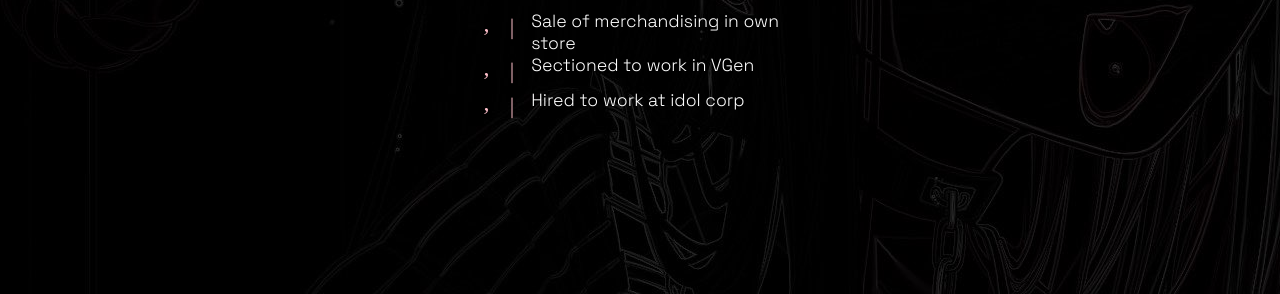
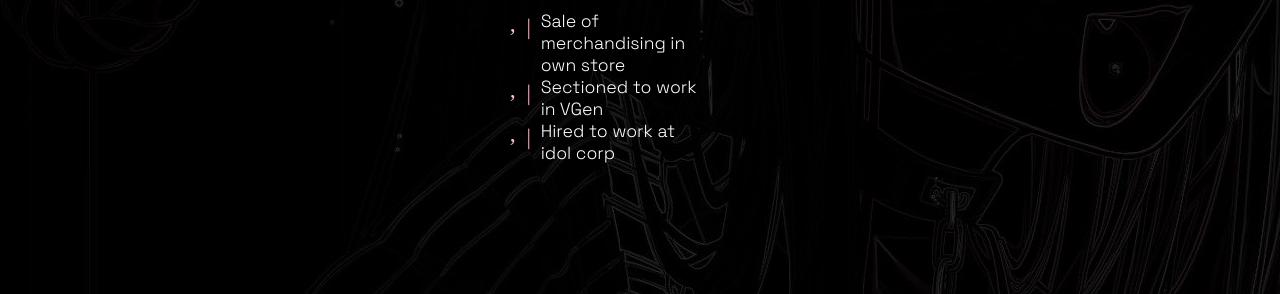
Before and after one commit to Kumigaoo/dakemi.art, a plain HTML site: page dakemihtmlportfolio.html in a window 1280 px wide. Shown: the part 506-800 px from the top of the page. Drawn offline with Linux system fonts and the light colour scheme.

Commit message:
AHora si

```diff
--- a/dakemicssport.css
+++ b/dakemicssport.css
@@ -13,7 +13,7 @@ h2 {
 }
 .textareas {
   display: grid;
-  grid-template-columns: 1vw 3vw 21vw;
+  grid-template-columns: 1vh 3vh 21vh;
 }
 .bigText {
   color: white;
```
